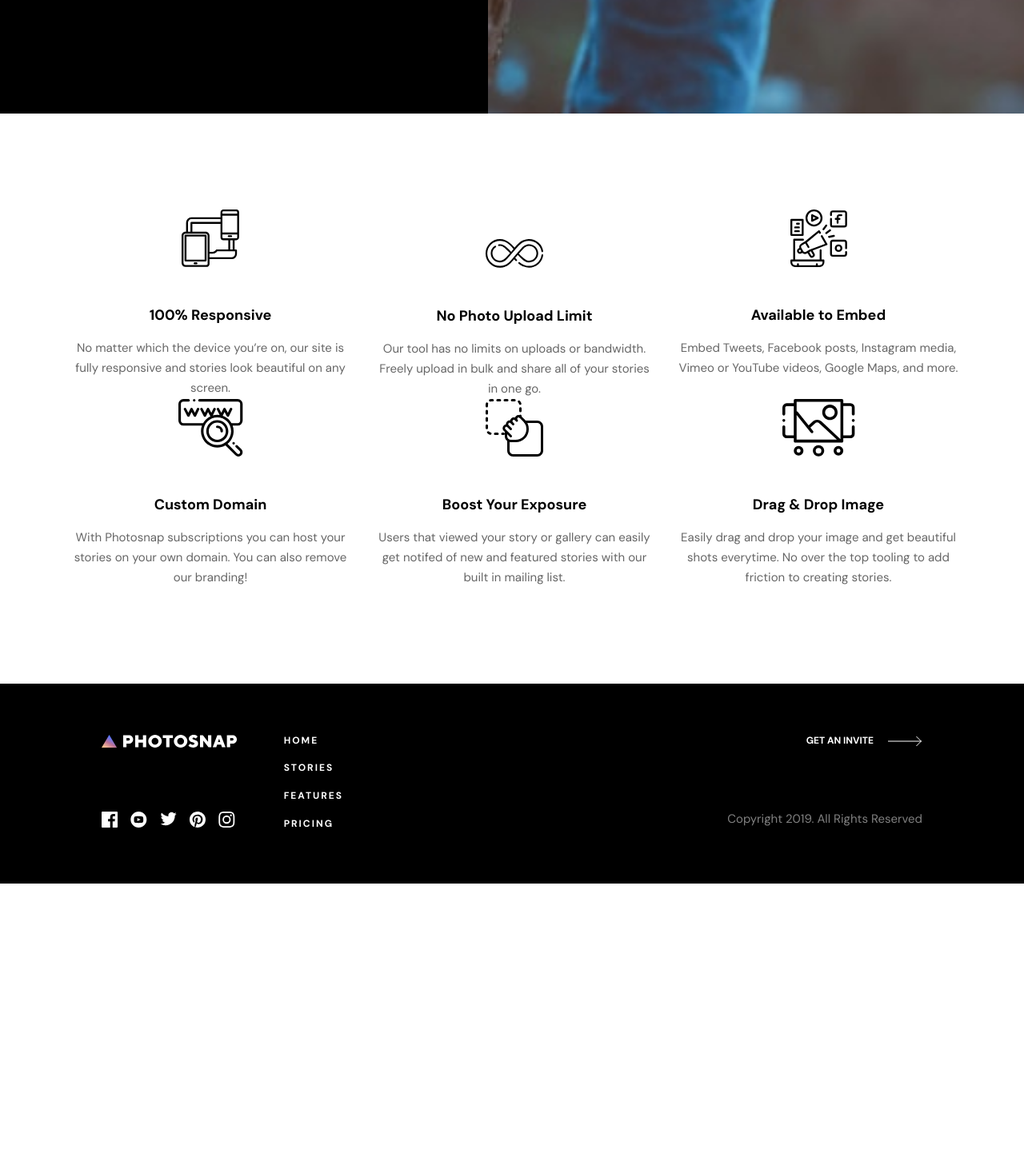
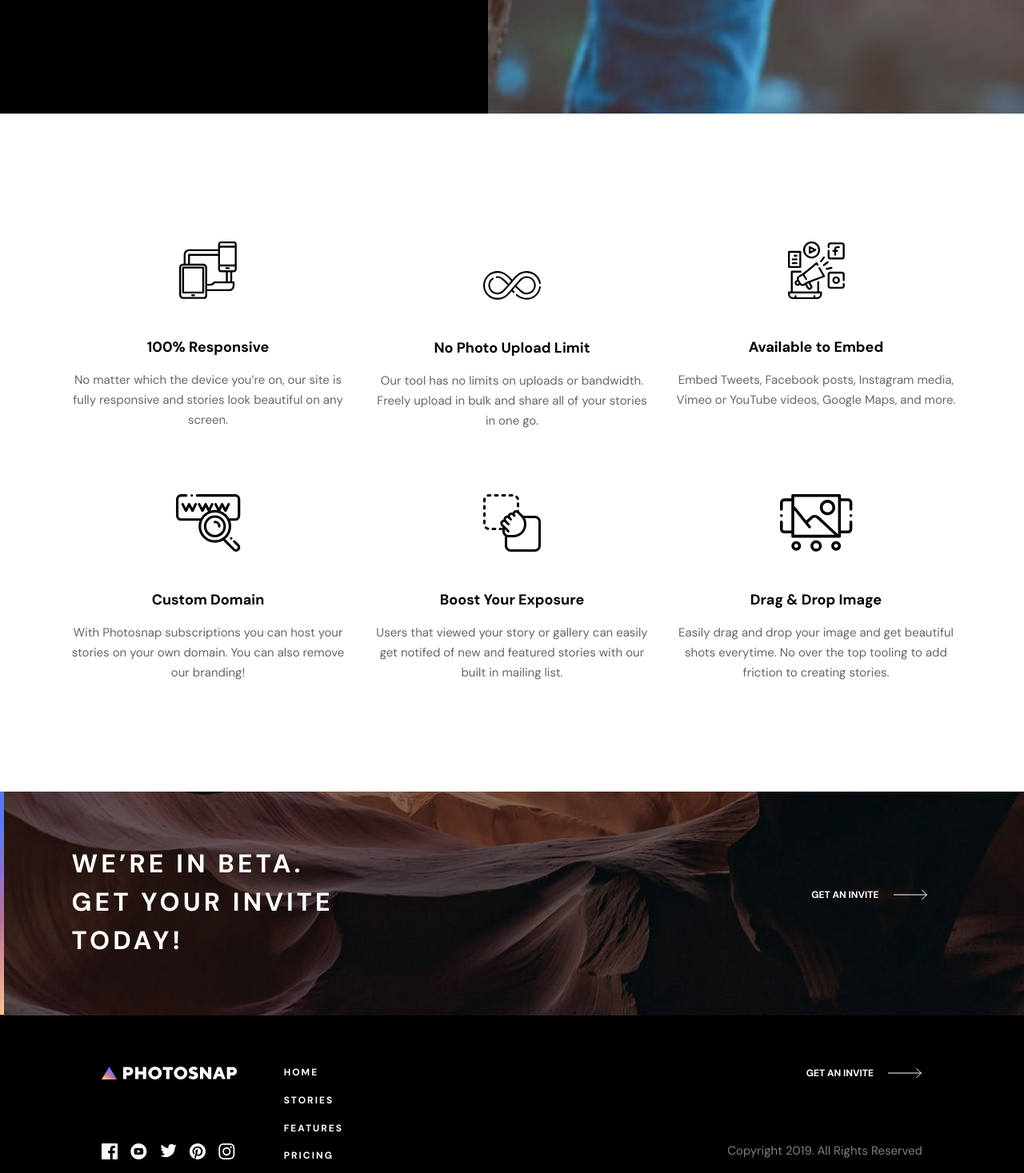
Before and after one commit to mrvicthor/photosnap-multi-page-website, a React (Vite) app: page /features in a window 1280 px wide. Shown: the part 420-1887 px from the top of the page at 80% size. Before the commit the page ends 1525 px from the top, so only its background shows below. Built offline with nearby package versions, Linux system fonts and the light colour scheme.

Commit message:
finished features page

```diff
--- a/src/components/banner/index.jsx
+++ b/src/components/banner/index.jsx
@@ -1,5 +1,3 @@
-import { Link } from "react-router-dom";
-import Arrow from "../../assets/shared/desktop/arrow.svg";
 import { useWindowSize } from "../../hooks/use-Window-Size";
 import LinkButton from "../common/linkbutton";
 
--- a/src/components/feature/index.jsx
+++ b/src/components/feature/index.jsx
@@ -1,8 +1,8 @@
-const Feature = ({ imagePath, title, description, padding }) => {
+const Feature = ({ imagePath, title, description, padding, notHome }) => {
   return (
     <div
-      className={`${
-        padding ? "lg:pt-[2.3rem]" : ""
+      className={`${padding ? "lg:pt-[2.3rem]" : ""} ${
+        notHome ? "md:pt-[2.3rem]" : ""
       } flex flex-col items-center space-y-12 text-[#000000]`}
     >
       <img src={imagePath} alt={title} className="" />
--- a/src/components/header/index.jsx
+++ b/src/components/header/index.jsx
@@ -43,7 +43,7 @@ const Header = () => {
           </NavLink>
           <NavLink
             onClick={() => setShowMenu(false)}
-            to="/prices"
+            to="/pricing"
             className="font-bold text-[0.9375rem] leading-[19.53px] text-[#000000] tracking-[2.5px] uppercase hover:text-[#dfdfdf] md:text-[0.75rem]"
           >
             pricing
--- a/src/index.css
+++ b/src/index.css
@@ -134,6 +134,12 @@
     .story-page {
       grid-template-rows: repeat(8, 31.25rem);
     }
+
+    .features--block {
+      grid-template-columns: repeat(2, 21.1875rem);
+      grid-template-rows: repeat(3, 13.265rem);
+    }
+
     .footer--block {
       grid-template-rows: 16px 16px 1fr;
     }
@@ -182,6 +188,11 @@
       grid-template-columns: 21.875rem 21.875rem 21.875rem;
     }
 
+    .features--block {
+      grid-template-columns: repeat(3, 21.875rem);
+      grid-template-rows: repeat(2, 13.265rem);
+    }
+
     .footer--block {
       grid-template-columns: 1fr 4fr 1fr;
     }
--- a/src/pages/features/index.jsx
+++ b/src/pages/features/index.jsx
@@ -8,8 +8,14 @@ import embedIcon from "../../assets/features/desktop/embed.svg";
 import customDomainIcon from "../../assets/features/desktop/custom-domain.svg";
 import boostExposureIcon from "../../assets/features/desktop/boost-exposure.svg";
 import dragDropIcon from "../../assets/features/desktop/drag-drop.svg";
+import LinkButton from "../../components/common/linkbutton";
+import { useWindowSize } from "../../hooks/use-Window-Size";
+import betaBg from "../../assets/shared/mobile/bg-beta.jpg";
+import betaTabletBg from "../../assets/shared/tablet/bg-beta.jpg";
+import betaDesktopBg from "../../assets/shared/desktop/bg-beta.jpg";
 
 const Features = () => {
+  const { width } = useWindowSize();
   return (
     <>
       <Banner
@@ -20,7 +26,7 @@ const Features = () => {
         title="features"
         content="We make sure all of our features are designed to be loved by every aspiring and even professional photograpers who wanted to share their stories."
       />
-      <section className="features bg-[#ffffff] pt-16 pb-[5.6875rem] pl-[2.0625rem] pr-8 space-y-[3.5rem] md:py-[7.5rem] md:px-[9.6875rem] lg:grid lg:space-y-0 lg:gap-x-[1.875rem] lg:max-w-[69rem] lg:mx-auto lg:px-0">
+      <section className="features--block bg-[#ffffff] pt-16 pb-[5.6875rem] pl-[2.0625rem] pr-8 space-y-[3.5rem] md:py-[7rem] md:justify-center md:space-y-0 md:mx-auto md:max-w-[691px] md:grid md:gap-x-[11px] md:gap-y-[4.5rem] lg:py-[10rem] lg:gap-x-[1.875rem] lg:space-y-0 lg:gap-y-[6.5rem] lg:px-0 lg:max-w-[69.375rem]">
         <Feature
           imagePath={responsiveIcon}
           title="100% Responsive"
@@ -28,7 +34,7 @@ const Features = () => {
         />
         <Feature
           imagePath={noLimitIcon}
-          padding
+          notHome
           title="No Photo Upload Limit"
           description="Our tool has no limits on uploads or bandwidth. Freely upload in bulk and share all of your stories in one go."
         />
@@ -53,6 +59,50 @@ const Features = () => {
           description="Easily drag and drop your image and get beautiful shots everytime. No over the top tooling to add friction to creating stories."
         />
       </section>
+      <section className="text-[#ffffff] h-[18rem] relative overflow-hidden md:h-[17.5rem]">
+        {width !== undefined && (
+          <img
+            src={
+              width <= 768
+                ? betaBg
+                : width > 768 && width <= 1024
+                ? betaTabletBg
+                : betaDesktopBg
+            }
+            alt="beta image"
+            className="object-cover w-full h-full"
+          />
+        )}
+        <div className="bg-transparent text-[#ffffff] pl-[2.0625rem] pb-[4.5rem] pr-6 absolute top-0 left-0 right-0">
+          <div className="relative">
+            <div
+              className={`line h-[6px] w-[8rem]
+           md:w-[17.5rem] md:-left-[10.7rem] md:top-[8.5rem]
+            md:absolute  md:rotate-[270deg]`}
+            />
+            <div className="md:flex md:justify-between md:gap-x-[7.5625rem] md:pr-[2.5rem] lg:mx-auto lg:max-w-[69.375rem]">
+              <article className="mt-[4.125rem]">
+                <p className="font-bold text-[2rem] leading-[2.5rem] w-[19.875rem] tracking-[3.3px] uppercase md:text-[2rem] md:leading-[3rem] md:tracking-[4.17px] md:w-[23.1875rem]">
+                  We’re in beta. Get your invite today!
+                </p>
+              </article>
+
+              <LinkButton btnText="get an invite">
+                <svg
+                  xmlns="http://www.w3.org/2000/svg"
+                  width="43"
+                  height="14"
+                  className="group-hover:animate-ping"
+                >
+                  <g fill="none" fillRule="evenodd" stroke="#ffffff">
+                    <path d="M0 7h41.864M35.428 1l6 6-6 6" />
+                  </g>
+                </svg>
+              </LinkButton>
+            </div>
+          </div>
+        </div>
+      </section>
     </>
   );
 };
--- a/src/pages/pricing/index.jsx
+++ b/src/pages/pricing/index.jsx
@@ -1,9 +1,59 @@
 import { Banner } from "../../components";
+import LinkButton from "../../components/common/linkbutton";
+import { useWindowSize } from "../../hooks/use-Window-Size";
+import betaBg from "../../assets/shared/mobile/bg-beta.jpg";
+import betaTabletBg from "../../assets/shared/tablet/bg-beta.jpg";
+import betaDesktopBg from "../../assets/shared/desktop/bg-beta.jpg";
 
 const Pricing = () => {
+  const { width } = useWindowSize();
   return (
     <>
       <Banner />
+      <section className="text-[#ffffff] h-[18rem] relative overflow-hidden md:h-[17.5rem]">
+        {width !== undefined && (
+          <img
+            src={
+              width <= 768
+                ? betaBg
+                : width > 768 && width <= 1024
+                ? betaTabletBg
+                : betaDesktopBg
+            }
+            alt="beta image"
+            className="object-cover w-full h-full"
+          />
+        )}
+        <div className="bg-transparent text-[#ffffff] pl-[2.0625rem] pb-[4.5rem] pr-6 absolute top-0 left-0 right-0">
+          <div className="relative">
+            <div
+              className={`line h-[6px] w-[8rem]
+           md:w-[17.5rem] md:-left-[10.7rem] md:top-[8.5rem]
+            md:absolute  md:rotate-[270deg]`}
+            />
+            <div className="md:flex md:justify-between md:gap-x-[7.5625rem] md:pr-[2.5rem] lg:mx-auto lg:max-w-[69.375rem]">
+              <article className="mt-[4.125rem]">
+                <p className="font-bold text-[2rem] leading-[2.5rem] w-[19.875rem] tracking-[3.3px] uppercase md:text-[2rem] md:leading-[3rem] md:tracking-[4.17px] md:w-[23.1875rem]">
+                  We’re in beta. Get your invite today!
+                </p>
+              </article>
+
+              <LinkButton btnText="get an invite">
+                <svg
+                  xmlns="http://www.w3.org/2000/svg"
+                  width="43"
+                  height="14"
+                  className="group-hover:animate-ping"
+                >
+                  <g fill="none" fillRule="evenodd" stroke="#ffffff">
+                    <path d="M0 7h41.864M35.428 1l6 6-6 6" />
+                  </g>
+                </svg>
+              </LinkButton>
+            </div>
+          </div>
+        </div>
+      </section>
     </>
   );
 };
```
